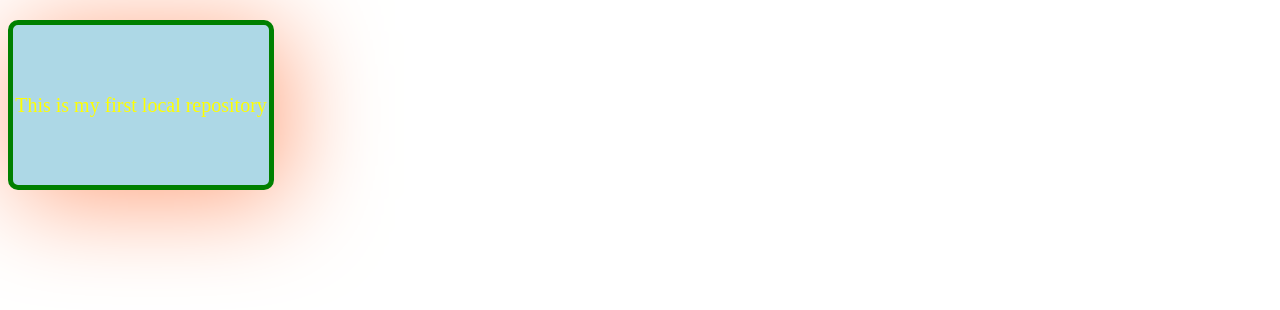
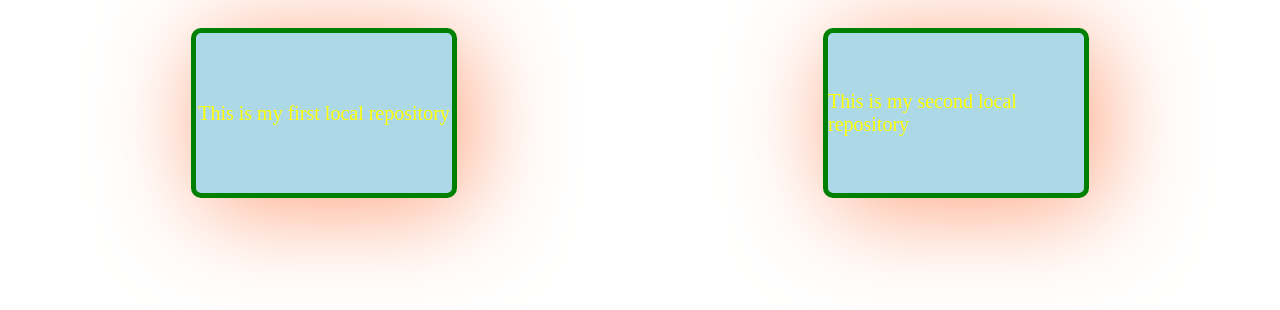
Before and after one commit to AnkitKumar-1703/Localrepo, a plain HTML site: page index.html in a window 1280 px wide. Drawn offline with Linux system fonts and the light colour scheme.

Commit message:
New feature added

```diff
--- a/index.html
+++ b/index.html
@@ -7,6 +7,10 @@
     <link rel="stylesheet" href="style.css">
 </head>
 <body>
-    <p>This is my first local repository</p>
+    <div class="container">
+        <p class="first">This is my first local repository</p>
+        <p class="second">This is my second local repository</p>
+
+    </div>
 </body>
 </html>
--- a/style.css
+++ b/style.css
@@ -1,4 +1,4 @@
-p{
+.first{
     background-color: lightblue;
     height: 20vh;
     width: 20vw;
@@ -11,3 +11,23 @@ p{
     box-shadow: 10px 10px 100px  lightsalmon ;
     border-radius: 10px;
 }
+
+
+.second{
+    background-color: lightblue;
+    height: 20vh;
+    width: 20vw;
+    color: yellow;
+    font-size: 20px;
+    display: flex;
+    justify-content: center;
+    align-items: center;
+    border: 5px solid green;
+    box-shadow: 10px 10px 100px  lightsalmon ;
+    border-radius: 10px;
+}
+.container{
+    display: flex;
+    justify-content: space-around;
+    align-items: center;
+}
```
